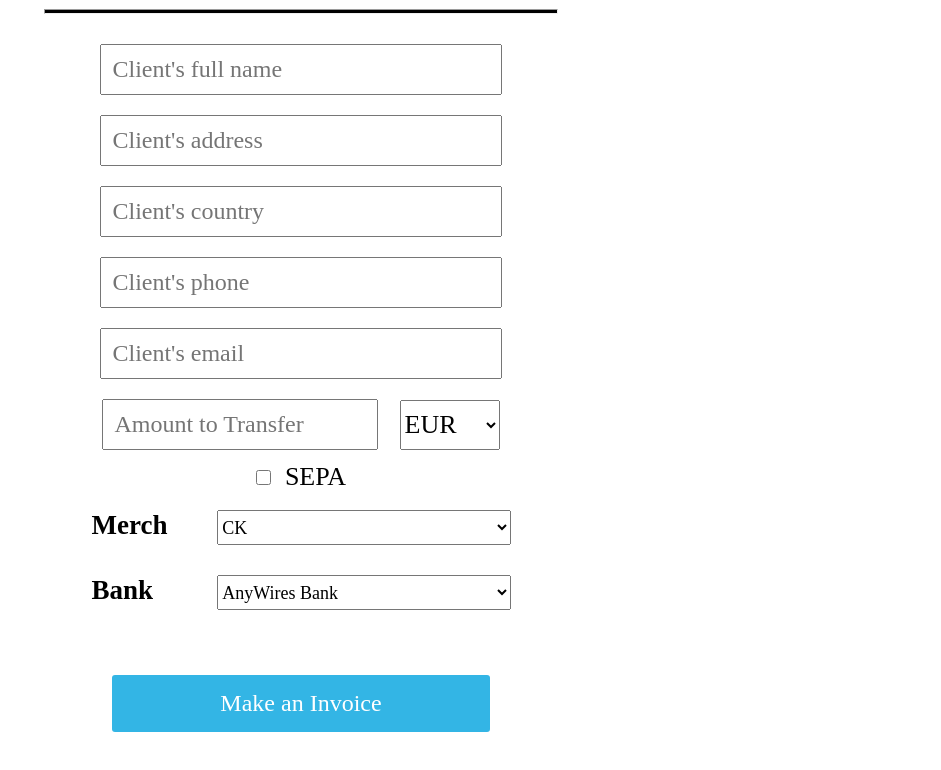
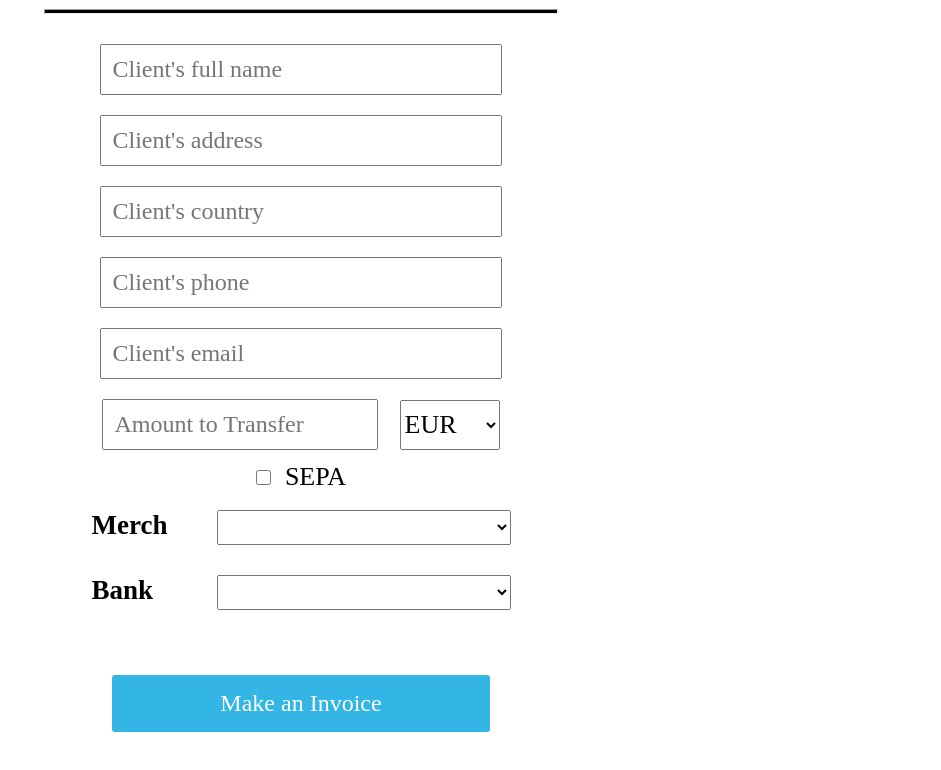
Before and after one commit to michaelclime/anywires, a website: page views/InvoiceGeneration.html in a window 1280 px wide. Shown: the part 284-1054 px from the top of the page, without its empty margins (339-1280 px from the left). Drawn offline with nearby package versions, Linux system fonts and the light colour scheme; files that its build step writes are made by us from their sources; files whose address does not match are found by name; a web font is replaced by a local one.

Commit message:
update InvoiceGeneration process

```diff
--- a/views/InvoiceGeneration.html
+++ b/views/InvoiceGeneration.html
@@ -43,64 +43,19 @@
                 <div class="merchChoose">
                     <label for="merchList">Merch</label>
                     <select id="merchList"  name="merch">
-                        <option value="CK">CK</option>
-                        <option value="CMP24">CMP24</option>
-                        <option value="GigaFX">GigaFX</option>
-                        <option value="Omer">Omer</option>
-                        <option value="CFM Solutions">CFM Solutions</option>
-                        <option value="Lions">Lions</option>
-                        <option value="English">English</option>
-                        <option value="TurboF">TurboF</option>
-                        <option value="BU">BU</option>
-                        <option value="ESP">ESP</option>
-                        <option value="ScaleApps">ScaleApps</option>
-                        <option value="MarketsCFD">MarketsCFD</option>
-                        <option value="TradeFXHub">TradeFXHub</option>
-                        <option value="QTeck">QTeck</option>
-                        <option value="60op">60op</option>
-                        <option value="GlobalFin">GlobalFin</option>
-                        <option value="Click2Sell">Click2Sell</option>
-                        <option value="BitSale">BitSale</option>
-                        <option value="XTrade">XTrade</option>
-                        <option value="Aro Trade">Aro Trade</option>
-                        <option value="Get Bits">Get Bits</option>
-                        <option value="Popcorn">Popcorn</option>
-                        <option value="GreatFXpro">GreatFXpro</option>
-                        <option value="Los Diablos">Los Diablos</option>
-                        <option value="TiRex">TiRex</option>
-                        <option value="AspenHolding">AspenHolding</option>
-                        <option value="MaxiPartners">MaxiPartners</option>
-                        <option value="SWGMarkets">SWGMarkets</option>
-                        <option value="Dax-300">Dax-300</option>
-                        <option value="Stox-50">Stox-50</option>
-                        <option value="MTC Brokers">MTC Brokers</option>
-                        <option value="FinixCapital">FinixCapital</option>
-                        <option value="CertusFinance">CertusFinance</option>
-                        <option value="DiamondGroup">DiamondGroup</option>
-                        <option value="F15">F15</option>
-                        <option value="TradeWell.io">TradeWell.io</option>
-                        <option value="Boxinvesting">Boxinvesting</option>
-                        <option value="Imperial">Imperial</option>
-                        <option value="Test">Test</option>
-                        <option value="Ainvestments">Ainvestments</option>
-                        <option value="DiamondGroup">IB Albania</option>
+                        <option  value=""></option>
                     </select>
                 </div>
                 <div class="bankChoose">
                     <label for="bankList">Bank</label>
                     <select id="bankList"  name="bank">
-                        <option value="AnyWires Bank">AnyWires Bank</option>
-                        <option value="Serbia (EUR) VTK">Serbia (EUR) VTK</option>
-                        <option value="Serbia (EUR) VTK">Serbia (EUR) VTK</option>
-                        <option value="Serbia (USD) VTK">Serbia (USD) VTK</option>
-                        <option value="Serbia (USD) VTK">Serbia (USD) VTK</option>
-                        <option value="DIXIPAY LTD">DIXIPAY LTD</option>
+                        <option value=""></option>
                     </select>
                 </div>
                 <input class='invoiceBtn' type="submit" value='Make an Invoice' >
             </form>
         </div>
     </div>
-
+    <script src="js/invoiceGeneration.js"></script>
 </body>
 </html>
```
Also changed, not shown: app.js (+39 -17 lines), modules/invoice.js (added, +18 -0 lines), public/js/invoice-list.js (+6 -6 lines), public/js/invoiceGeneration.js (added, +62 -0 lines).
